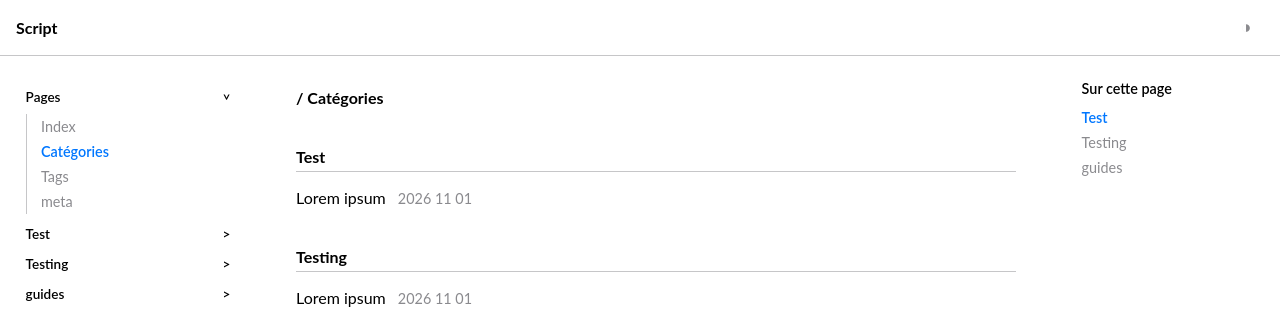
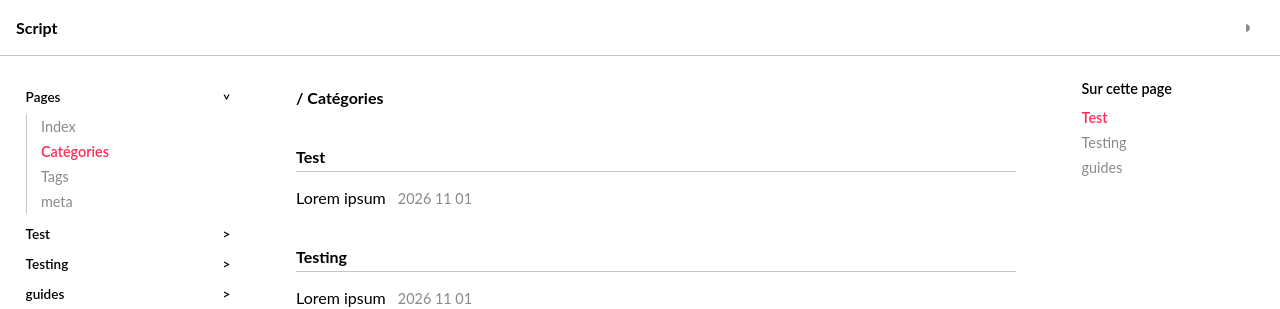
Before and after one commit to script-txt/script-txt.github.io, a Jekyll site: the page built from categories.html, in a window 1280 px wide. Shown: the top 309 px of the page. Built offline with Jekyll 4.4.1, drawn with Linux system fonts in a browser that asks for light colours.

Commit message:
Update default.html

```diff
--- a/_layouts/default.html
+++ b/_layouts/default.html
@@ -20,7 +20,8 @@
     --fg: light-dark(#000000, #ffffff);
     --muted: light-dark(#8a8a8e, #94949a);
     --border: light-dark(#c6c6c8, #39393c);
-    --accent: light-dark(#0077ff, #0099ff);
+    /*--accent: light-dark(#0077ff, #0099ff);*/
+    --accent: light-dark(#ff2d55, #ff375f);
     --hover: light-dark(#efeff0, #2a2a2c);
 
     --header-h: 3.5rem;
```
